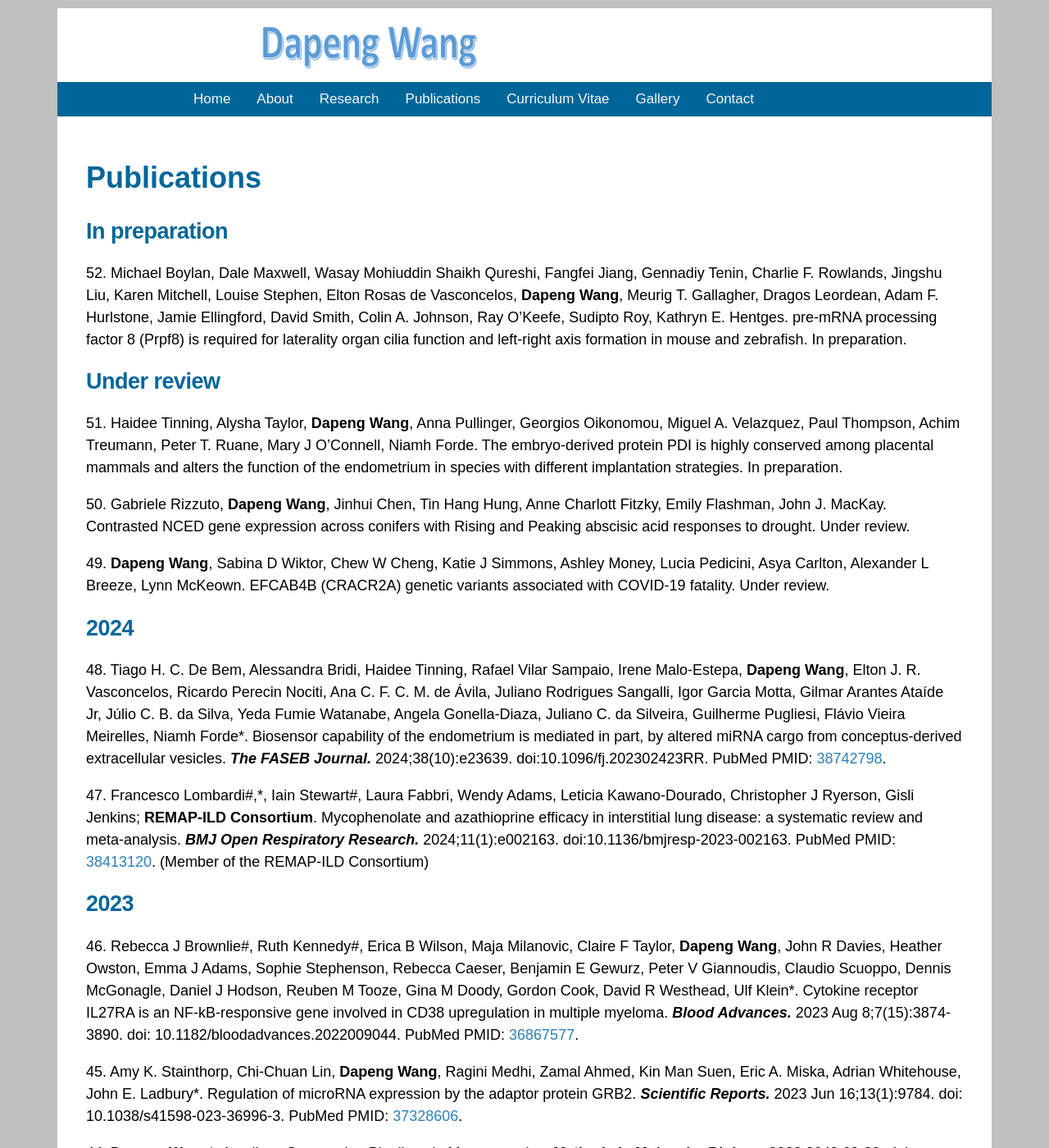
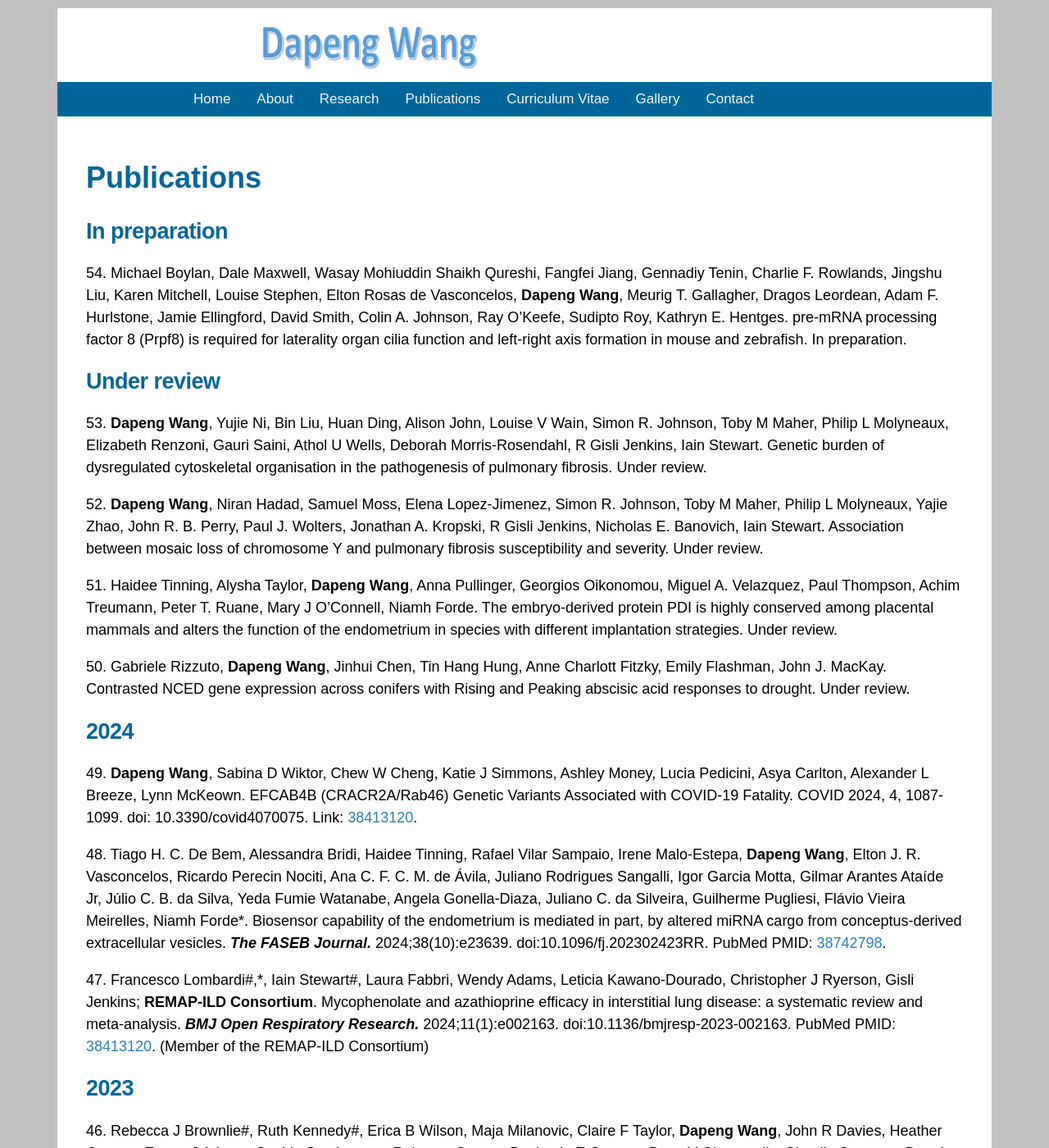
Before and after one commit to NextGenBioinformatics/dapeng-wang, a Jekyll site: the page publications.html, which Jekyll copies as it is, in a window 1280 px wide and 1400 px high. Shown: the whole window at 82% size. Built offline with Jekyll 4.4.1, drawn with Linux system fonts in a browser that asks for light colours.

Commit message:
Add files via upload

```diff
--- a/publications.html
+++ b/publications.html
@@ -37,17 +37,21 @@
 
                 <h2>In preparation</h2>
 
-                <p>52. Michael Boylan, Dale Maxwell, Wasay Mohiuddin Shaikh Qureshi, Fangfei Jiang, Gennadiy Tenin, Charlie F. Rowlands, Jingshu Liu, Karen Mitchell, Louise Stephen, Elton Rosas de Vasconcelos, <b>Dapeng Wang</b>, Meurig T. Gallagher, Dragos Leordean, Adam F. Hurlstone, Jamie Ellingford, David Smith, Colin A. Johnson, Ray O’Keefe, Sudipto Roy, Kathryn E. Hentges. pre-mRNA processing factor 8 (Prpf8) is required for laterality organ cilia function and left-right axis formation in mouse and zebrafish. In preparation.
+                <p>54. Michael Boylan, Dale Maxwell, Wasay Mohiuddin Shaikh Qureshi, Fangfei Jiang, Gennadiy Tenin, Charlie F. Rowlands, Jingshu Liu, Karen Mitchell, Louise Stephen, Elton Rosas de Vasconcelos, <b>Dapeng Wang</b>, Meurig T. Gallagher, Dragos Leordean, Adam F. Hurlstone, Jamie Ellingford, David Smith, Colin A. Johnson, Ray O’Keefe, Sudipto Roy, Kathryn E. Hentges. pre-mRNA processing factor 8 (Prpf8) is required for laterality organ cilia function and left-right axis formation in mouse and zebrafish. In preparation.
 
                 <h2>Under review</h2>
 
-                <p>51. Haidee Tinning, Alysha Taylor, <b>Dapeng Wang</b>, Anna Pullinger, Georgios Oikonomou, Miguel A. Velazquez, Paul Thompson, Achim Treumann, Peter T. Ruane, Mary J O’Connell, Niamh Forde. The embryo-derived protein PDI is highly conserved among placental mammals and alters the function of the endometrium in species with different implantation strategies. In preparation.
+                <p>53. <b>Dapeng Wang</b>, Yujie Ni, Bin Liu, Huan Ding, Alison John, Louise V Wain, Simon R. Johnson, Toby M Maher, Philip L Molyneaux, Elizabeth Renzoni, Gauri Saini, Athol U Wells, Deborah Morris-Rosendahl, R Gisli Jenkins, Iain Stewart. Genetic burden of dysregulated cytoskeletal organisation in the pathogenesis of pulmonary fibrosis. Under review.
+
+                <p>52. <b>Dapeng Wang</b>, Niran Hadad, Samuel Moss, Elena Lopez-Jimenez, Simon R. Johnson, Toby M Maher, Philip L Molyneaux, Yajie Zhao, John R. B. Perry, Paul J. Wolters, Jonathan A. Kropski, R Gisli Jenkins, Nicholas E. Banovich, Iain Stewart. Association between mosaic loss of chromosome Y and pulmonary fibrosis susceptibility and severity. Under review.
+
+                <p>51. Haidee Tinning, Alysha Taylor, <b>Dapeng Wang</b>, Anna Pullinger, Georgios Oikonomou, Miguel A. Velazquez, Paul Thompson, Achim Treumann, Peter T. Ruane, Mary J O’Connell, Niamh Forde. The embryo-derived protein PDI is highly conserved among placental mammals and alters the function of the endometrium in species with different implantation strategies. Under review.
 
                 <p>50. Gabriele Rizzuto, <b>Dapeng Wang</b>, Jinhui Chen, Tin Hang Hung, Anne Charlott Fitzky, Emily Flashman, John J. MacKay. Contrasted NCED gene expression across conifers with Rising and Peaking abscisic acid responses to drought. Under review.</p>
 
-                <p>49. <b>Dapeng Wang</b>, Sabina D Wiktor, Chew W Cheng, Katie J Simmons, Ashley Money, Lucia Pedicini, Asya Carlton, Alexander L Breeze, Lynn McKeown. EFCAB4B (CRACR2A) genetic variants associated with COVID-19 fatality. Under review.</p>
+                <h2>2024</h2>
 
-                <h2>2024</h2>
+                <p>49. <b>Dapeng Wang</b>, Sabina D Wiktor, Chew W Cheng, Katie J Simmons, Ashley Money, Lucia Pedicini, Asya Carlton, Alexander L Breeze, Lynn McKeown. EFCAB4B (CRACR2A/Rab46) Genetic Variants Associated with COVID-19 Fatality. COVID 2024, 4, 1087-1099. doi: 10.3390/covid4070075. Link: <a target="blank" href="https://doi.org/10.3390/covid4070075">38413120</a>.</p>
 
                 <p>48. Tiago H. C. De Bem, Alessandra Bridi, Haidee Tinning, Rafael Vilar Sampaio, Irene Malo-Estepa, <b>Dapeng Wang</b>, Elton J. R. Vasconcelos, Ricardo Perecin Nociti, Ana C. F. C. M. de Ávila, Juliano Rodrigues Sangalli, Igor Garcia Motta, Gilmar Arantes Ataíde Jr, Júlio C. B. da Silva, Yeda Fumie Watanabe, Angela Gonella-Diaza, Juliano C. da Silveira, Guilherme Pugliesi, Flávio Vieira Meirelles, Niamh Forde*. Biosensor capability of the endometrium is mediated in part, by altered miRNA cargo from conceptus-derived extracellular vesicles. <b><i>The FASEB Journal.</i></b> 2024;38(10):e23639. doi:10.1096/fj.202302423RR. PubMed PMID: <a target="blank" href="https://pubmed.ncbi.nlm.nih.gov/38742798/">38742798</a>.</p>
 
```
